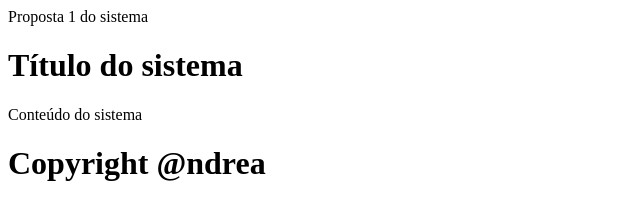
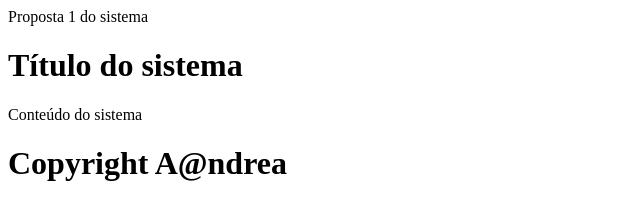
Before and after one commit to andrea1783/curso-git, a plain HTML site: page proposta.html in a window 1280 px wide. Shown: the whole page, without its empty margins (0-640 px from the left). Drawn offline with Linux system fonts and the light colour scheme.

Commit message:
alterando rodape

```diff
--- a/proposta.html
+++ b/proposta.html
@@ -10,7 +10,7 @@
       Conteúdo do sistema
    </div>
    <h1>
-      Copyright @ndrea
+      Copyright  A@ndrea
    </h1>
 
 </body>
```
